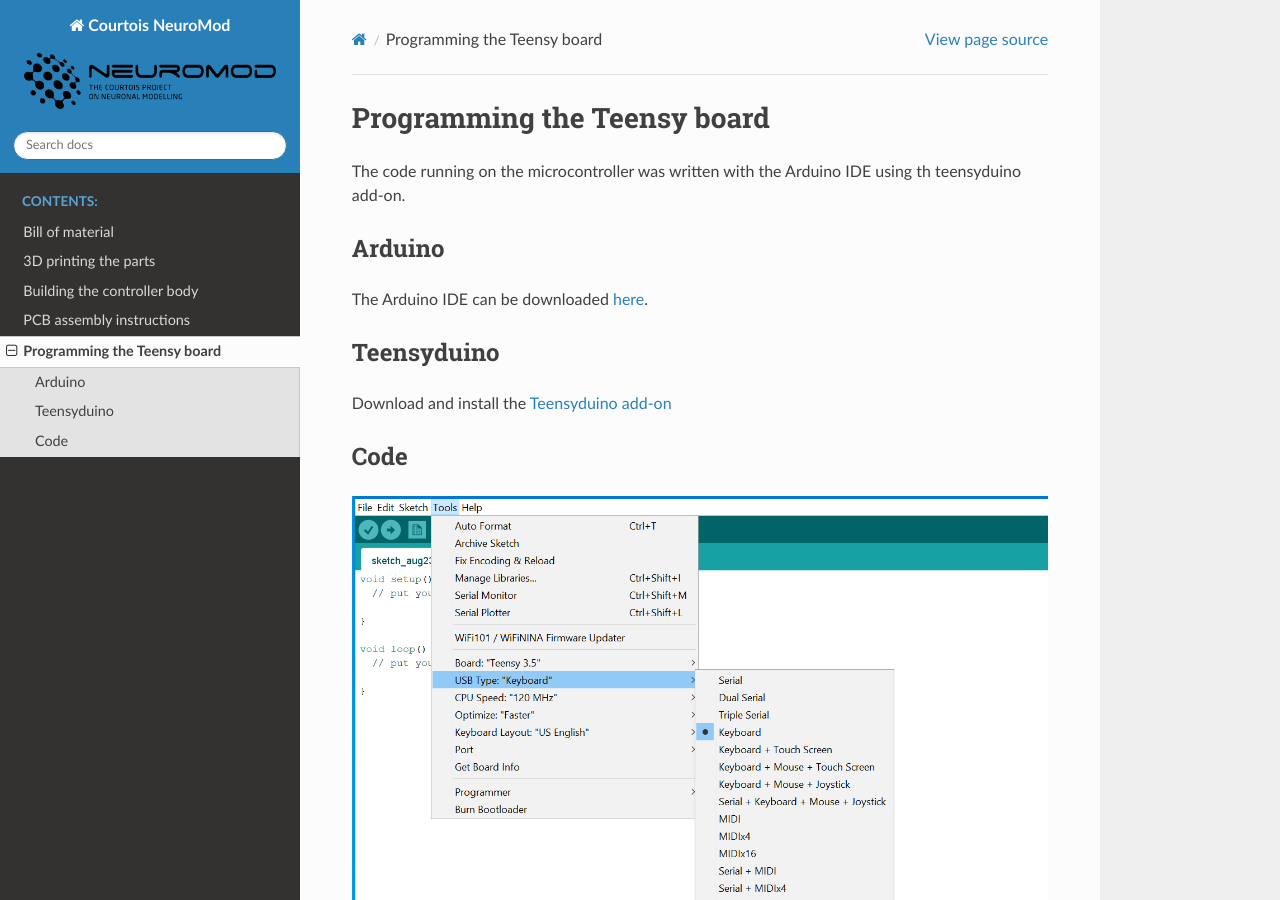
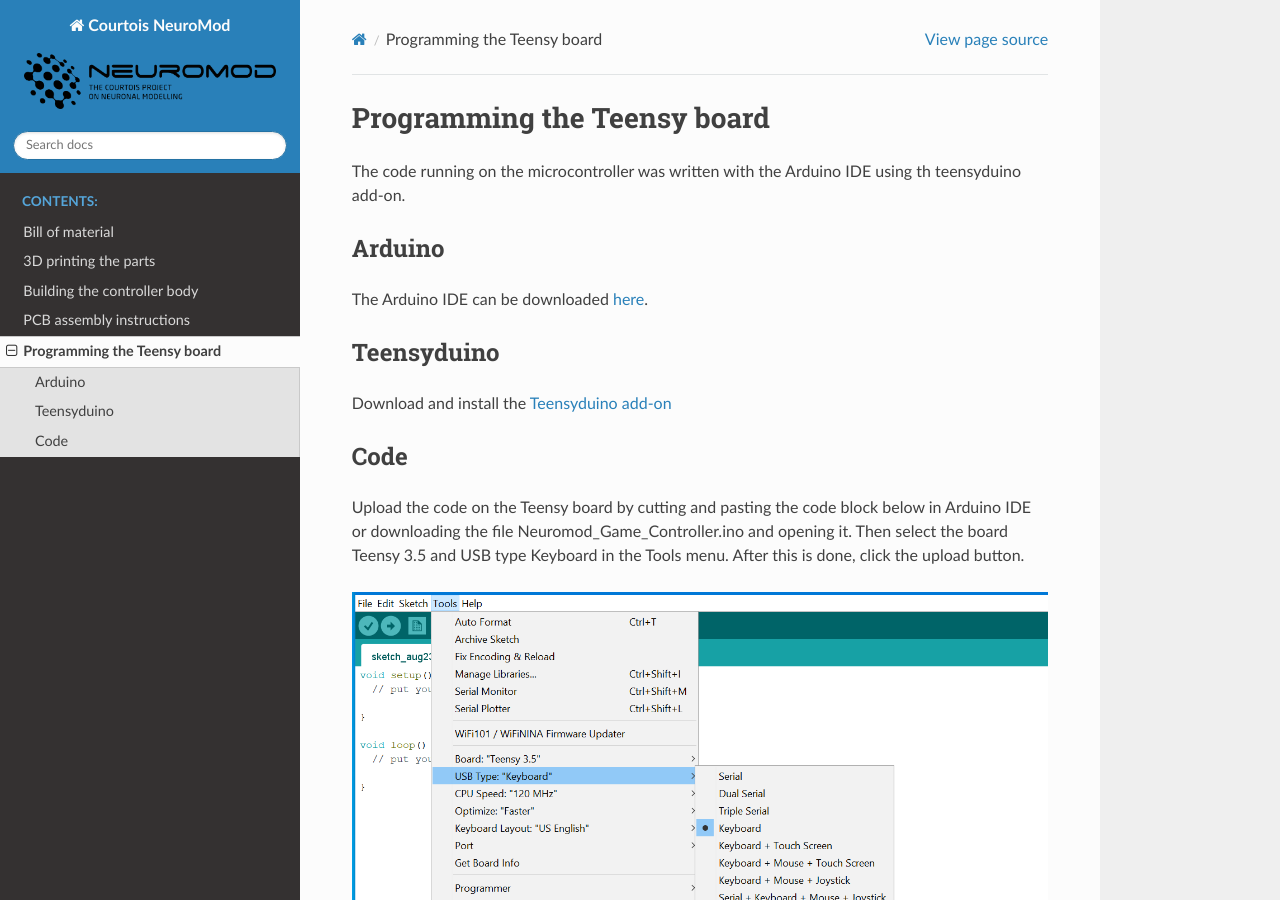
Before and after one commit to courtois-neuromod/controller, a Sphinx documentation site: the page built from source/TEENSY.md, in a window 1280 px wide and 900 px high. Built offline with Sphinx 7.4.7 and the Read the Docs theme 2.0.0, drawn with Linux system fonts in a browser that asks for light colours.

Commit message:
instruc up,oad code

```diff
--- a/source/TEENSY.md
+++ b/source/TEENSY.md
@@ -11,6 +11,8 @@
 Download and install the [Teensyduino add-on](https://www.pjrc.com/teensy/td_download.html)
 
 ## Code
+
+Upload the code on the Teensy board by cutting and pasting the code block below in Arduino IDE or downloading the file Neuromod_Game_Controller.ino and opening it. Then select the board Teensy 3.5 and USB type Keyboard in the Tools menu. After this is done, click the upload button.
 
 <img src="./_static/teensy/Teensy_as_Keyboard.png" alt="" width="800"/><br>
 
```
Also changed, not shown: 5 other files.
